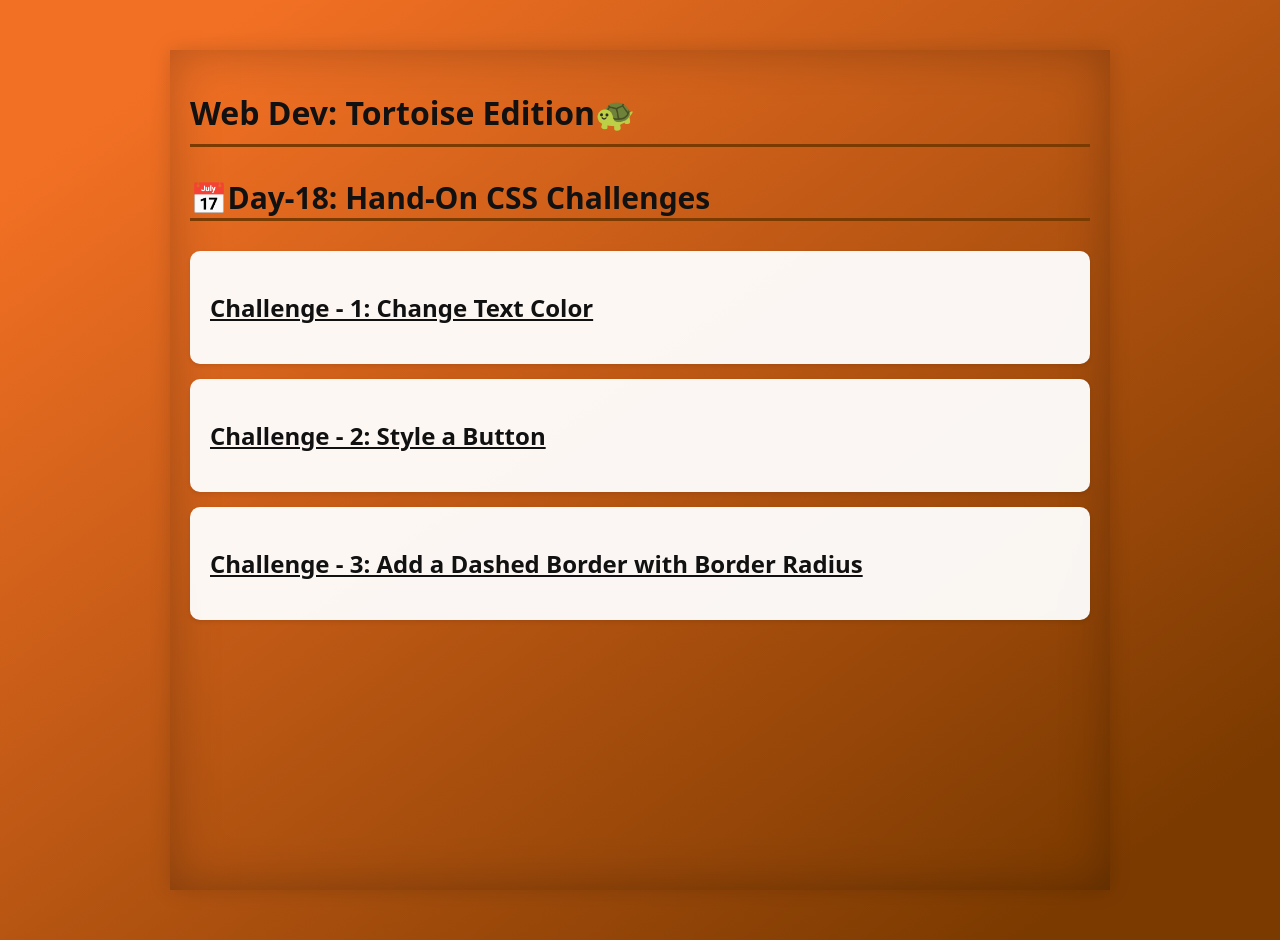
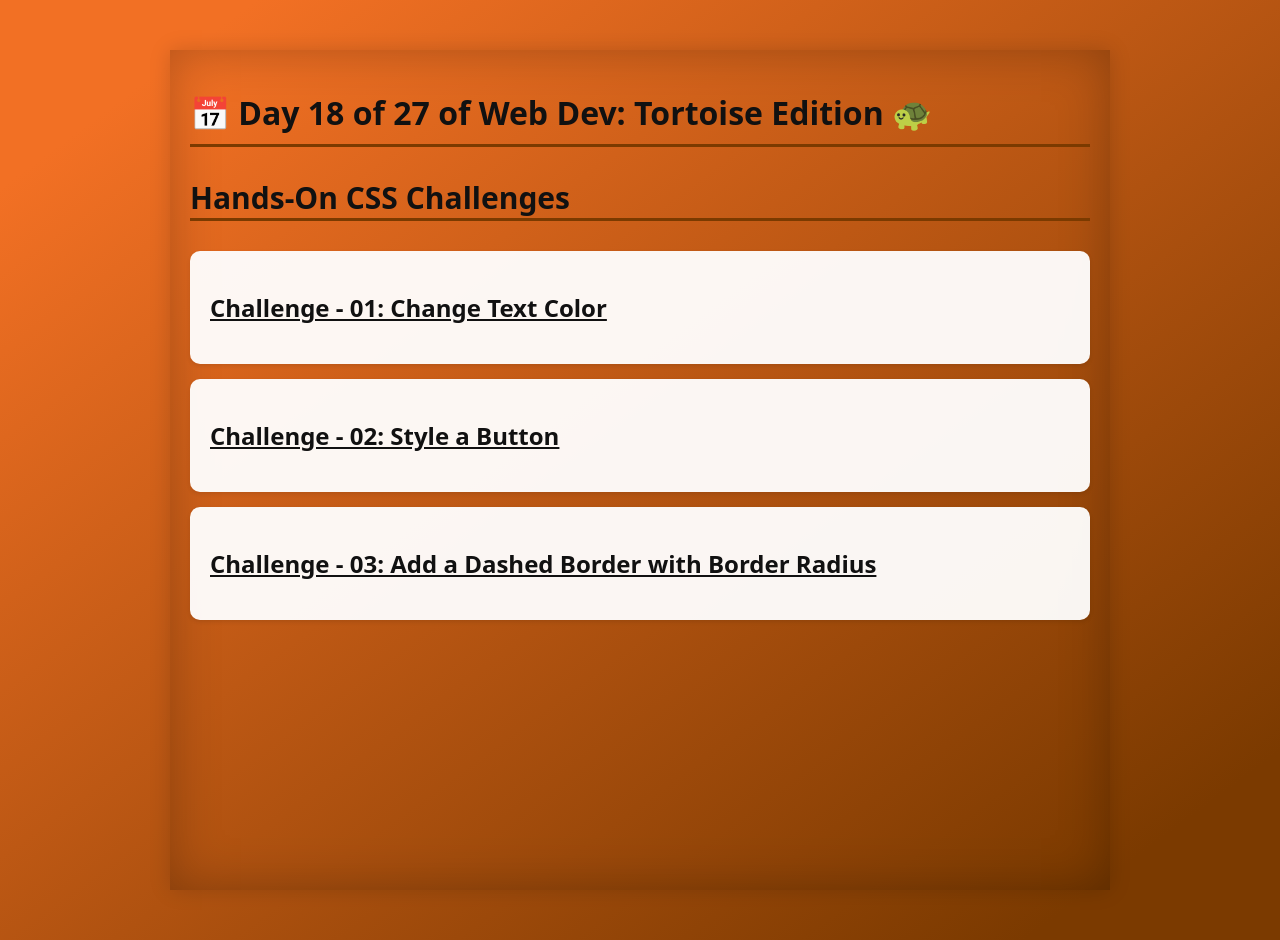
Before and after one commit to haiderarbaz/web-dev-tortoise-edition, a plain HTML site: page day-18/navigation.html in a window 1280 px wide. Drawn offline with Linux system fonts and the light colour scheme; files that its build step writes are made by us from their sources.

Commit message:
Add some changes in DAY-18.md navigation.html

```diff
--- a/day-18/navigation.html
+++ b/day-18/navigation.html
@@ -3,7 +3,6 @@
   <head>
     <meta charset="UTF-8" />
     <meta name="viewport" content="width=device-width, initial-scale=1.0" />
-    <link rel="stylesheet" href="style.css" />
     <title>Main Navigation</title>
     <style>
       body {
@@ -62,25 +61,25 @@
     </style>
   </head>
   <body>
-    <h1>Web Dev: Tortoise Edition🐢</h1>
+    <h1>📅 Day 18 of 27 of Web Dev: Tortoise Edition 🐢</h1>
 
-    <p><strong>📅Day-18: Hand-On CSS Challenges</strong></p>
+    <p><strong>Hands-On CSS Challenges</strong></p>
 
     <div class="day-card">
       <a href="./Challenge-01/challenge-01.html">
-        <h2>Challenge - 1: Change Text Color</h2>
+        <h2>Challenge - 01: Change Text Color</h2>
       </a>
     </div>
 
     <div class="day-card">
       <a href="./Challenge-02/challenge-02.html">
-        <h2>Challenge - 2: Style a Button</h2>
+        <h2>Challenge - 02: Style a Button</h2>
       </a>
     </div>
 
     <div class="day-card">
       <a href="./Challenge-03/challenge-03.html">
-        <h2>Challenge - 3: Add a Dashed Border with Border Radius</h2>
+        <h2>Challenge - 03: Add a Dashed Border with Border Radius</h2>
       </a>
     </div>
   </body>
```
Also changed, not shown: 1 other file.
